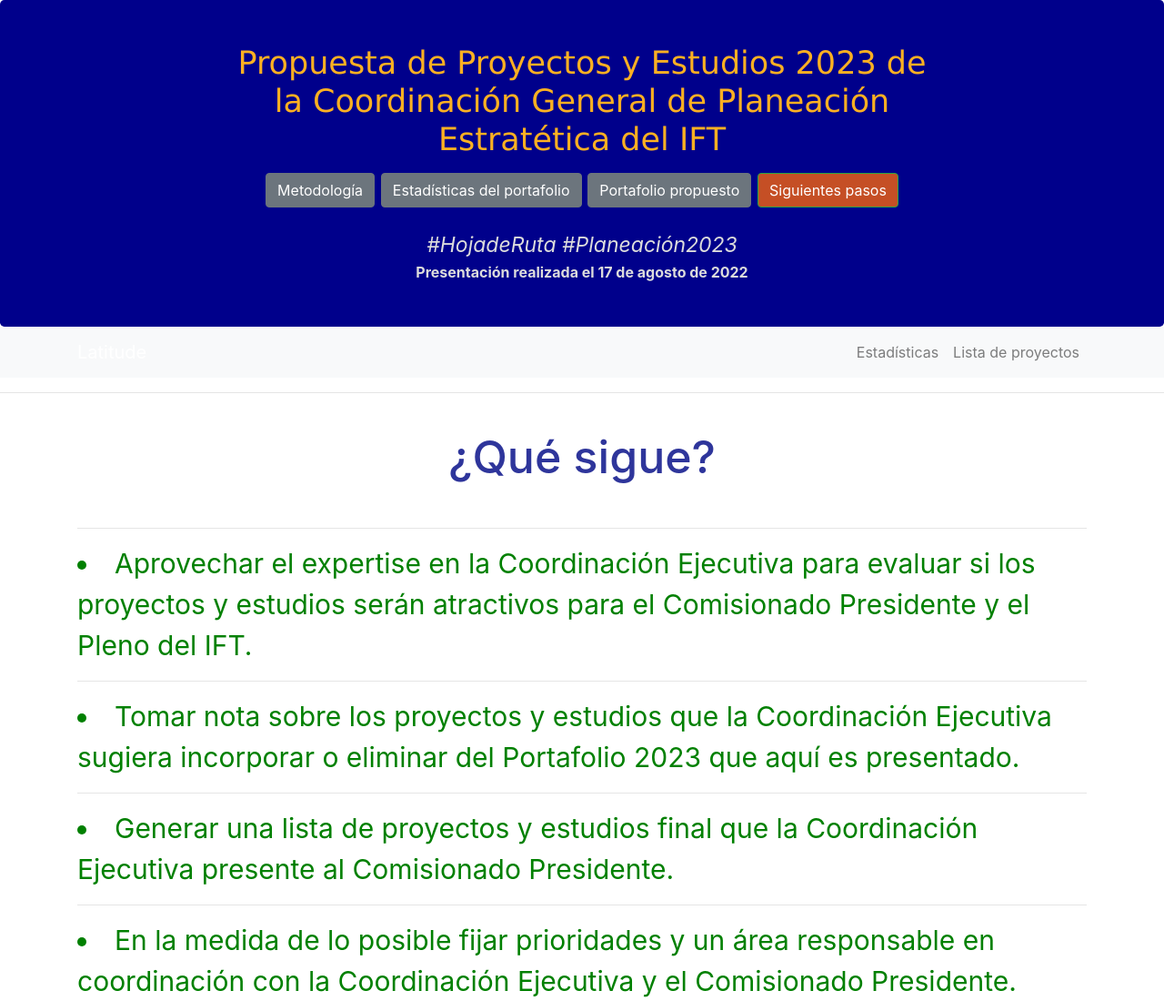
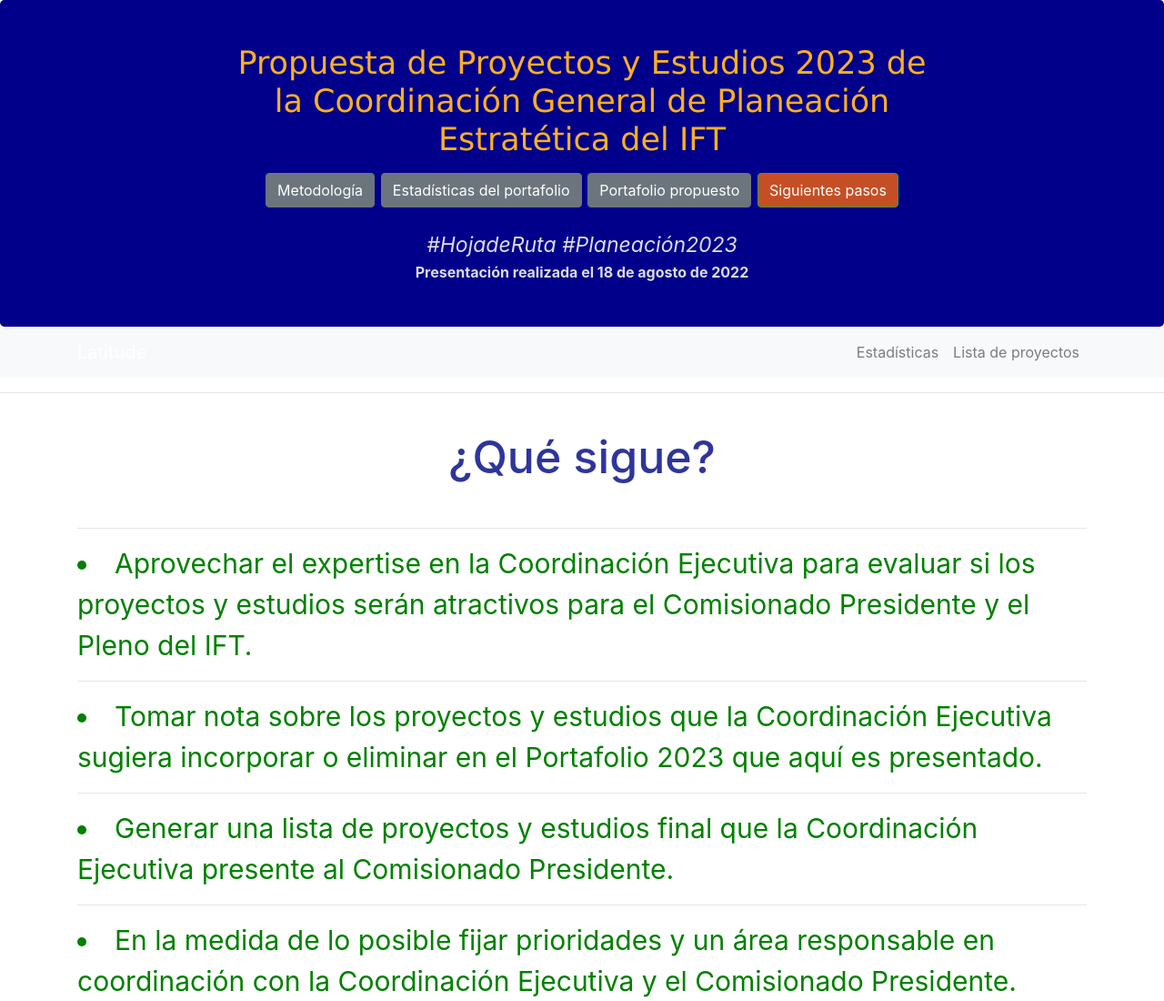
Before and after one commit to RodGuarneros/proyectos2023.github.io, a plain HTML site: page visualization_etl.html in a window 1280 px wide. Shown: the top 1100 px of the page at 91% size. Drawn offline with nearby package versions, Linux system fonts and the light colour scheme; files whose address does not match are found by name.

Commit message:
Modificaciones menores

```diff
--- a/visualization_etl.html
+++ b/visualization_etl.html
@@ -6,7 +6,7 @@
     <meta name="description" content="">
     <meta name="author" content="Rodrigo Guarneros">
     <meta name="Project1" content="Gas Stations v.1.0">
-    <title>Application IDB</title>
+    <title>Proyectos 2023</title>
 
     <link rel="canonical" href="https://getbootstrap.com/docs/4.5/examples/album/">
 
@@ -80,7 +80,7 @@
       <p class="leadtext-muted">#HojadeRuta #Planeación2023</p>
 
     </div>
-    <strong class="text-author">Presentación realizada el 17 de agosto de 2022</strong>
+    <strong class="text-author">Presentación realizada el 18 de agosto de 2022</strong>
   </section>
 
 <!-- Is responsive (using media queries). The nav must have similar behavior as the screenshots "Navigation Menu" section (notice the background color change). -->
@@ -117,7 +117,7 @@
               <hr>
               <li style="color:green;font-size:30px">Aprovechar el expertise en la Coordinación Ejecutiva para evaluar si los proyectos y estudios serán atractivos para el Comisionado Presidente y el Pleno del IFT.</li>
               <hr>
-              <li style="color:green;font-size:30px">Tomar nota sobre los proyectos y estudios que la Coordinación Ejecutiva sugiera incorporar o eliminar del Portafolio 2023 que aquí es presentado.</li>
+              <li style="color:green;font-size:30px">Tomar nota sobre los proyectos y estudios que la Coordinación Ejecutiva sugiera incorporar o eliminar en el Portafolio 2023 que aquí es presentado.</li>
               <hr>
               <li style="color:green;font-size:30px">Generar una lista de proyectos y estudios final que la Coordinación Ejecutiva presente al Comisionado Presidente.</li>
               <hr>
```
Also changed, not shown: Database.html (+2 -2 lines), Visual_cycle.html (+2 -2 lines), index.html (+2 -2 lines).
